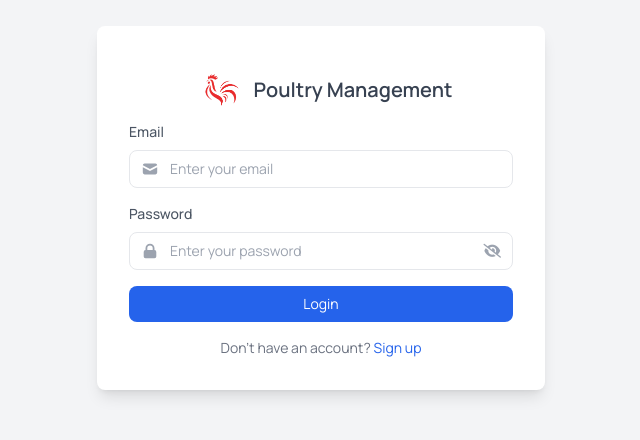
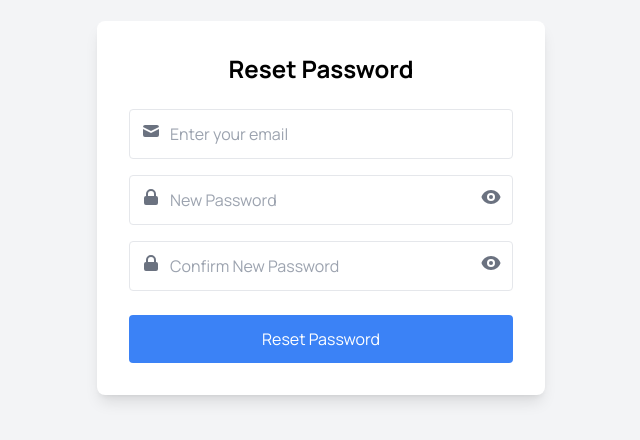
Before and after one commit to zdogar556/pms, a React (Vite) app in the folder client/: page /forgot-password in a window 1280 px wide. Before the commit this address led to /. Shown: the part 192-632 px from the top of the page, without its empty margins (319-959 px from the left). Built offline with nearby package versions, Linux system fonts and the light colour scheme; no server answers.

Commit message:
Add forgot password in authentication

```diff
--- a/client/src/App.jsx
+++ b/client/src/App.jsx
@@ -4,6 +4,7 @@ import { Toaster } from "react-hot-toast";
 
 const Login = lazy(() => import("./pages/auth/Login"));
 const Register = lazy(() => import("./pages/auth/Register"));
+const ForgotPassword = lazy(() => import("./pages/auth/Forgotpassword"));
 const Layout = lazy(() => import("./layouts/Index"));
 const Home = lazy(() => import("./pages/home/Home"));
 const Worker = lazy(() => import("./pages/worker/Worker"));
@@ -30,6 +31,7 @@ const App = () => {
         <Routes>
           <Route path="/" element={<Login />} />
           <Route path="/register" element={<Register />} />
+          <Route path="/forgot-password" element={<ForgotPassword />} />
           {token ? (
             <Route path="/pms/*" element={<Layout />}>
               <Route index element={<Home />} />
--- /dev/null
+++ b/client/src/pages/auth/Forgotpassword.jsx
@@ -0,0 +1,114 @@
+import React, { useState } from "react";
+import axios from "axios";
+import toast from "react-hot-toast";
+import { useNavigate } from "react-router-dom";
+import { HiMail, HiLockClosed, HiEye, HiEyeOff } from "react-icons/hi";
+
+const ForgotPassword = () => {
+  const [email, setEmail] = useState("");
+  const [newPassword, setNewPassword] = useState("");
+  const [confirmPassword, setConfirmPassword] = useState("");
+  const [showNewPassword, setShowNewPassword] = useState(false);
+  const [showConfirmPassword, setShowConfirmPassword] = useState(false);
+  const navigate = useNavigate();
+
+  const handleSubmit = async (e) => {
+    e.preventDefault();
+
+    if (newPassword !== confirmPassword) {
+      toast.error("Passwords do not match");
+      return;
+    }
+
+    try {
+      const res = await axios.post("http://localhost:3000/api/auth/forgot-password", {
+        email,
+        newPassword,
+        confirmPassword,
+      });
+
+      if (res.data.success) {
+        toast.success(res.data.message);
+        navigate("/");
+      }
+    } catch (err) {
+      toast.error(err.response?.data?.message || "Something went wrong");
+    }
+  };
+
+  return (
+    <div className="flex items-center justify-center h-screen bg-gray-100">
+      <div className="bg-white shadow-lg rounded-lg p-8 w-full max-w-md">
+        <h2 className="text-2xl font-bold mb-6 text-center">Reset Password</h2>
+        <form onSubmit={handleSubmit}>
+
+          {/* Email with Icon */}
+          <div className="relative mb-4">
+            <span className="absolute left-3 top-3 text-gray-500">
+              <HiMail size={20} />
+            </span>
+            <input
+              type="email"
+              placeholder="Enter your email"
+              value={email}
+              onChange={(e) => setEmail(e.target.value)}
+              className="w-full p-3 pl-10 border rounded"
+              required
+            />
+          </div>
+
+          {/* New Password with Icon + Eye Toggle */}
+          <div className="relative mb-4">
+            <span className="absolute left-3 top-3 text-gray-500">
+              <HiLockClosed size={20} />
+            </span>
+            <input
+              type={showNewPassword ? "text" : "password"}
+              placeholder="New Password"
+              value={newPassword}
+              onChange={(e) => setNewPassword(e.target.value)}
+              className="w-full p-3 pl-10 pr-10 border rounded"
+              required
+            />
+            <span
+              className="absolute right-3 top-3 cursor-pointer text-gray-500"
+              onClick={() => setShowNewPassword(!showNewPassword)}
+            >
+              {showNewPassword ? <HiEyeOff size={20} /> : <HiEye size={20} />}
+            </span>
+          </div>
+
+          {/* Confirm Password with Icon + Eye Toggle */}
+          <div className="relative mb-6">
+            <span className="absolute left-3 top-3 text-gray-500">
+              <HiLockClosed size={20} />
+            </span>
+            <input
+              type={showConfirmPassword ? "text" : "password"}
+              placeholder="Confirm New Password"
+              value={confirmPassword}
+              onChange={(e) => setConfirmPassword(e.target.value)}
+              className="w-full p-3 pl-10 pr-10 border rounded"
+              required
+            />
+            <span
+              className="absolute right-3 top-3 cursor-pointer text-gray-500"
+              onClick={() => setShowConfirmPassword(!showConfirmPassword)}
+            >
+              {showConfirmPassword ? <HiEyeOff size={20} /> : <HiEye size={20} />}
+            </span>
+          </div>
+
+          <button
+            type="submit"
+            className="w-full bg-blue-500 text-white py-3 rounded hover:bg-blue-600"
+          >
+            Reset Password
+          </button>
+        </form>
+      </div>
+    </div>
+  );
+};
+
+export default ForgotPassword;
--- a/client/src/pages/auth/Login.jsx
+++ b/client/src/pages/auth/Login.jsx
@@ -88,6 +88,11 @@ const Login = () => {
             Sign up
           </Link>
         </p>
+        <p className="mt-2 text-center text-sm text-gray-500">
+        <Link to="/forgot-password" className="text-blue-600">
+          Forgot Password?
+          </Link>
+          </p>
       </div>
     </div>
   );
```
Also changed, not shown: 2 other files (tests, documents, lock files or other folders).
